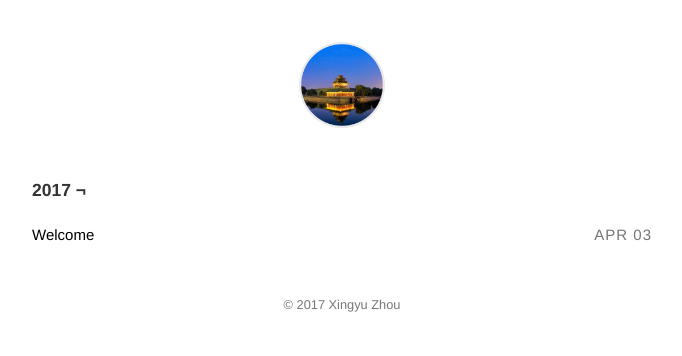
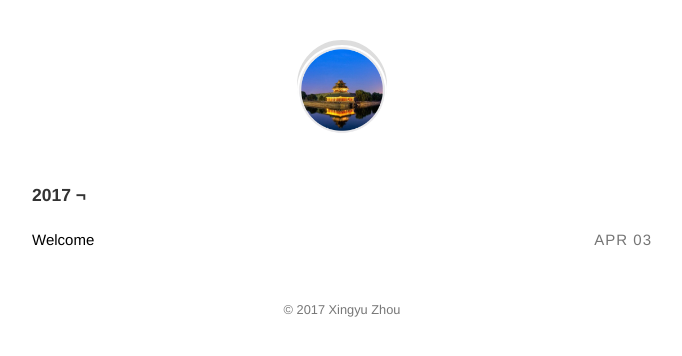
Before and after one commit to XingyuZhou989/blog, a Jekyll site: the page built from index.html, in a window 1280 px wide. Shown: the top 356 px of the page, without its empty margins (298-980 px from the left). Built offline with Jekyll 4.4.1, drawn with Linux system fonts in a browser that asks for light colours.

Commit message:
update logo

```diff
--- a/_includes/header.html
+++ b/_includes/header.html
@@ -10,7 +10,7 @@
 
 	<a href="{{ link | prepend: site.baseurl }}">
 		<!-- <img src="{{ site.baseurl }}/assets/xyz.jpg" class="gravatar"> -->
-		<img src="{{ site.baseurl }}/assets/xyz.jpg" >
+		<img src="{{ site.baseurl }}/assets/xyz.jpg" class="gravatar">
 	</a>
 	<span class="logo-prompt">{{ prompt }}</span>
 
```
